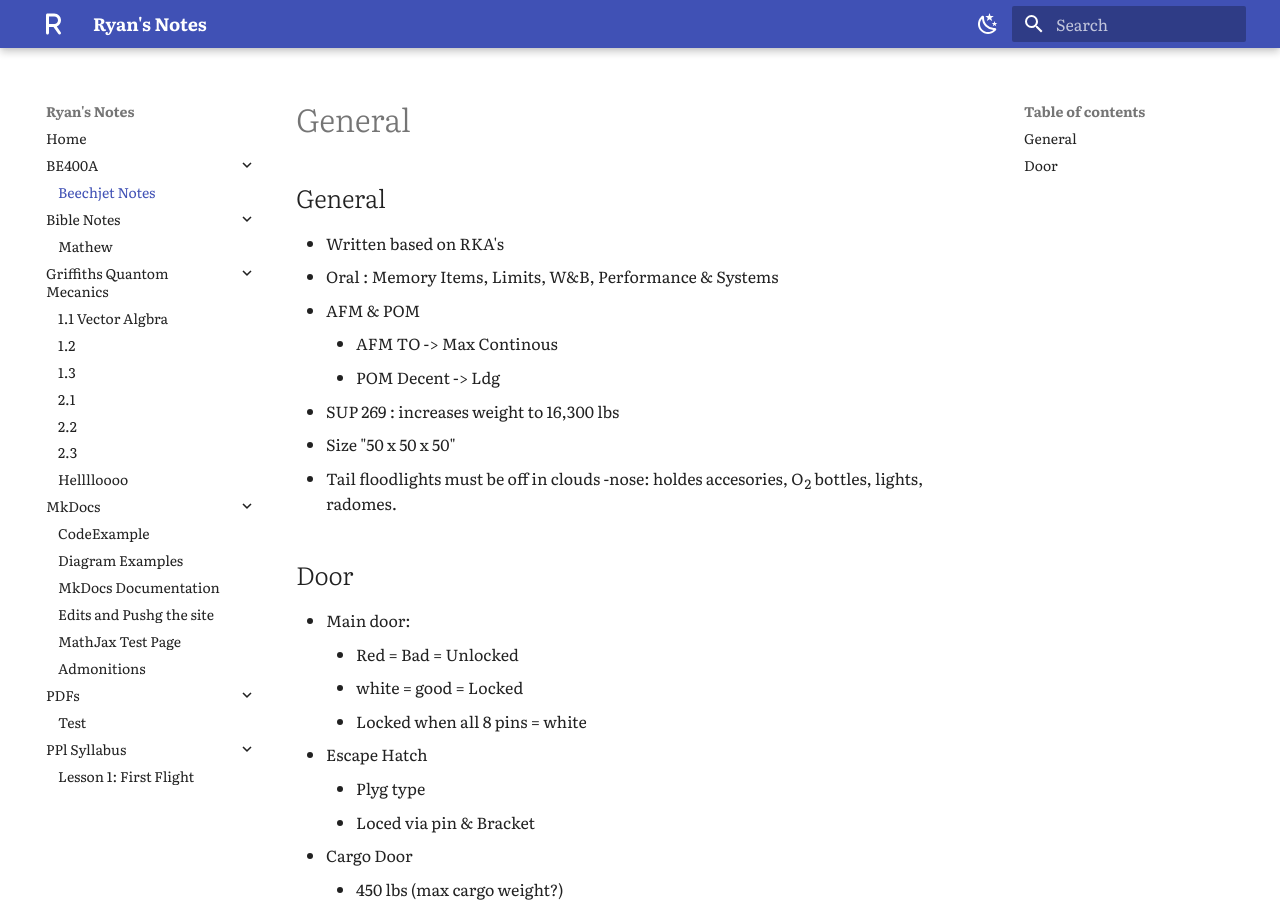
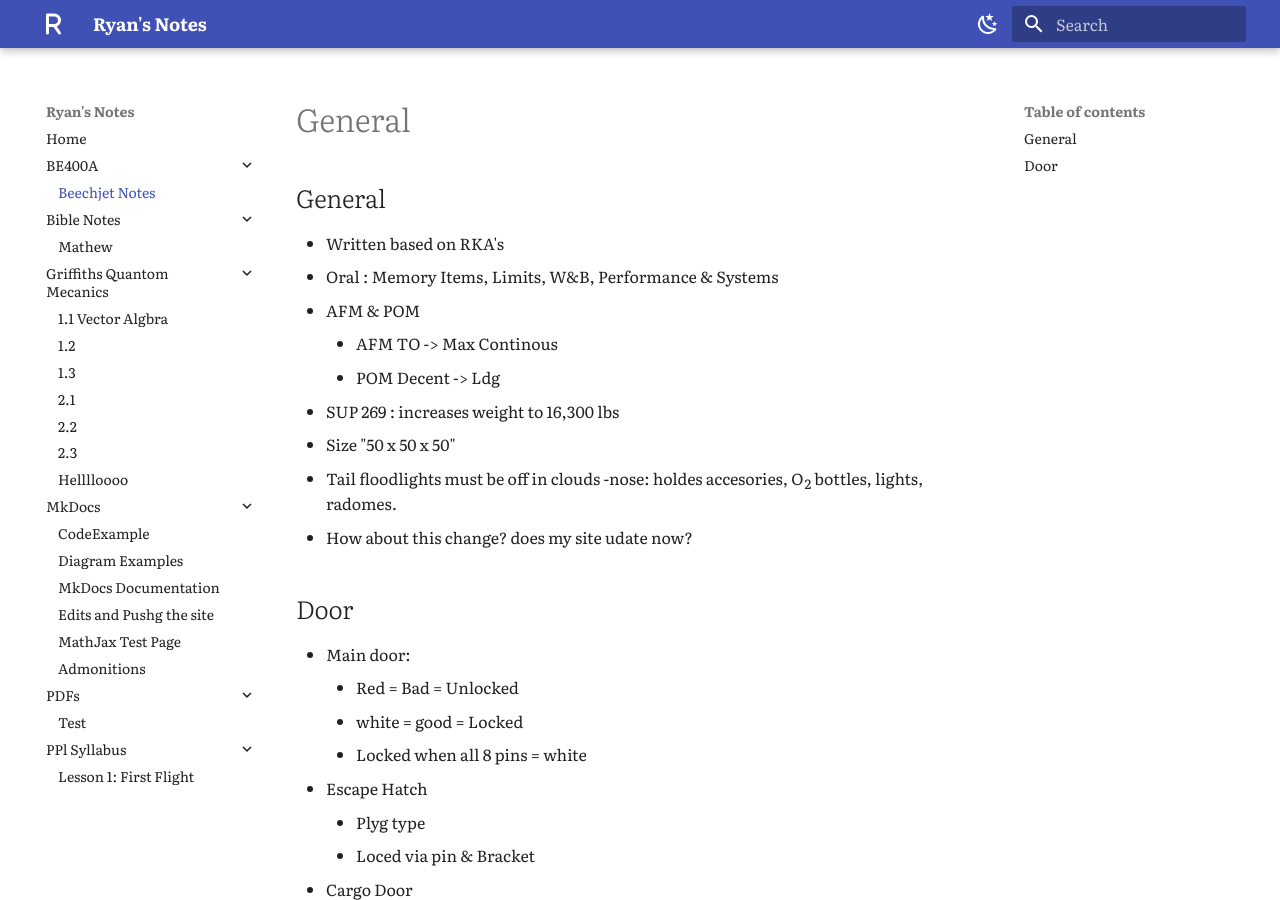
Before and after one commit to xSYOTOSx/RyansNotes, an MkDocs documentation site: the page built from docs/BE400A/Notes.md, in a window 1280 px wide and 900 px high. Built offline with MkDocs 1.6.1 and Material for MkDocs 9.7.7, drawn with Linux system fonts in a browser that asks for light colours.

Commit message:
attempt2

```diff
--- a/docs/BE400A/Notes.md
+++ b/docs/BE400A/Notes.md
@@ -14,6 +14,7 @@ weight: 10
 - Size "50 x 50 x 50"
 - Tail floodlights must be off in clouds
 -nose: holdes accesories, O<sub>2</sub> bottles, lights, radomes.
+- How about this change? does my site udate now?
 
 ## Door
 - Main door:
```
